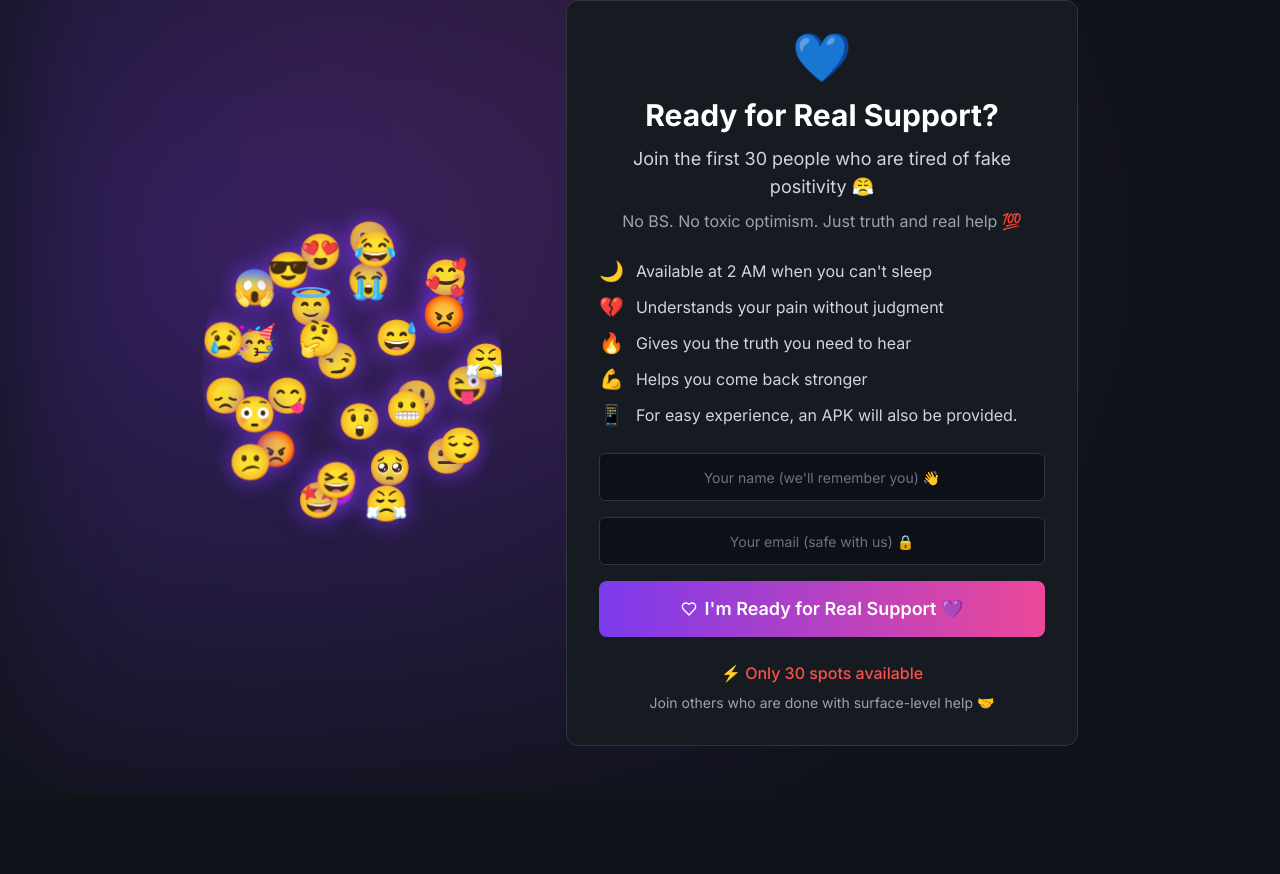
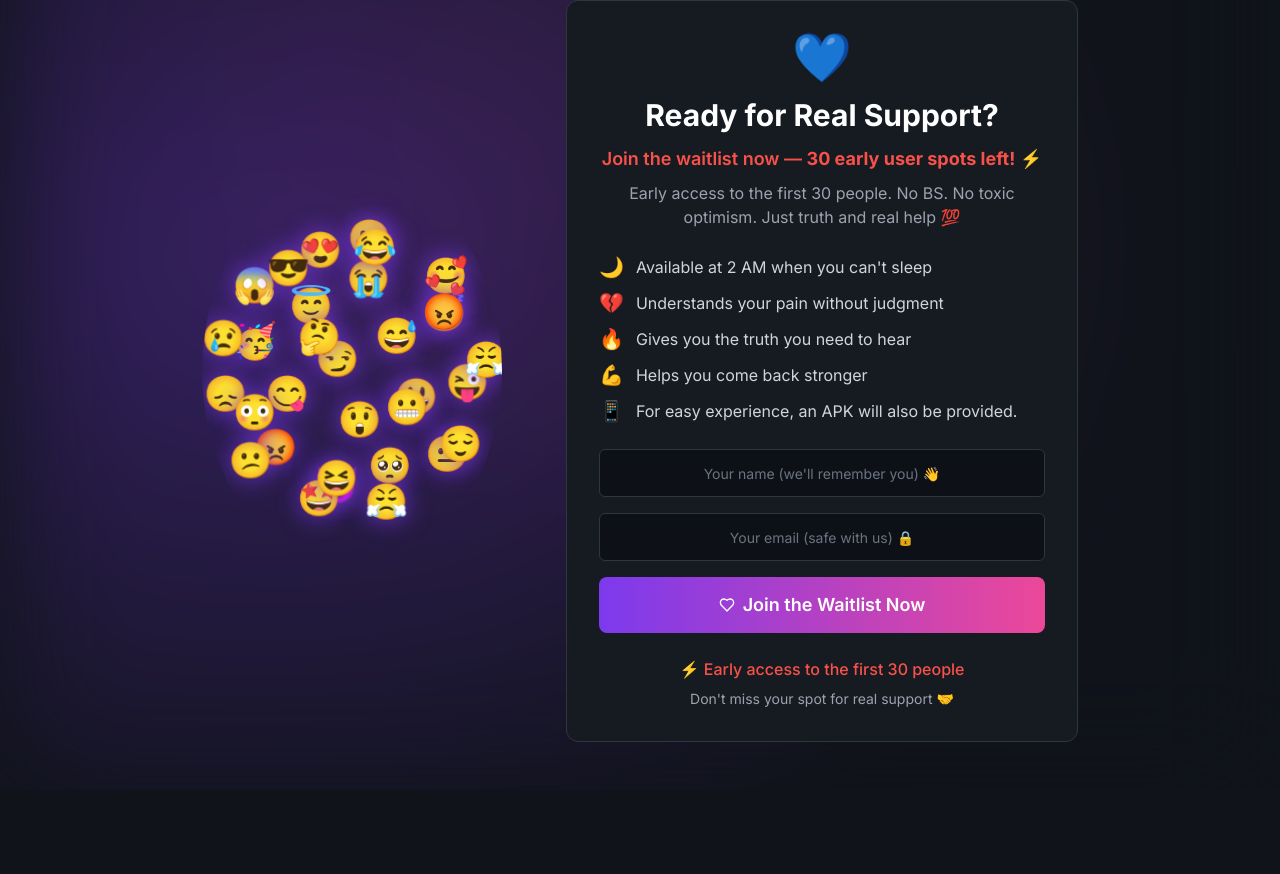
Before and after one commit to saswatakumardash/FEDUPMAIN, a Next.js app: page / in a window 1280 px wide. Shown: the part 528-1402 px from the top of the page. Built offline with nearby package versions, Linux system fonts and the light colour scheme.

Commit message:
feat: update waitlist CTA and benefit text for urgency and clarity

```diff
--- a/components/WaitlistForm.tsx
+++ b/components/WaitlistForm.tsx
@@ -66,8 +66,8 @@ export default function WaitlistForm() {
         <div className="mb-6">
           <div className="text-5xl mb-4">💙</div>
           <h3 className="text-3xl font-bold text-white mb-3">Ready for Real Support?</h3>
-          <p className="text-gray-300 text-lg mb-2">Join the first 30 people who are tired of fake positivity 😤</p>
-          <p className="text-gray-400">No BS. No toxic optimism. Just truth and real help 💯</p>
+          <p className="text-[#f85149] text-lg mb-2 font-semibold">Join the waitlist now — <span className="font-bold">30 early user spots left!</span> ⚡</p>
+          <p className="text-gray-400">Early access to the first 30 people. No BS. No toxic optimism. Just truth and real help 💯</p>
         </div>
 
         {/* Emotional Benefits */}
@@ -121,12 +121,12 @@ export default function WaitlistForm() {
             {isLoading ? (
               <span className="flex items-center gap-2">
                 <Sparkles className="w-5 h-5 animate-spin" />
-                Joining the movement...
+                Joining the waitlist...
               </span>
             ) : (
               <span className="flex items-center gap-2">
                 <Heart className="w-5 h-5" />
-                I'm Ready for Real Support 💜
+                Join the Waitlist Now
               </span>
             )}
           </Button>
@@ -134,8 +134,8 @@ export default function WaitlistForm() {
         {error && <div className="text-red-500 mt-2 text-sm">{error}</div>}
         {/* Urgency & Social Proof */}
         <div className="mt-6 space-y-2">
-          <p className="text-[#f85149] font-medium">⚡ Only 30 spots available</p>
-          <p className="text-gray-400 text-sm">Join others who are done with surface-level help 🤝</p>
+          <p className="text-[#f85149] font-medium">⚡ Early access to the first 30 people</p>
+          <p className="text-gray-400 text-sm">Don't miss your spot for real support 🤝</p>
         </div>
       </div>
     </motion.div>
```
